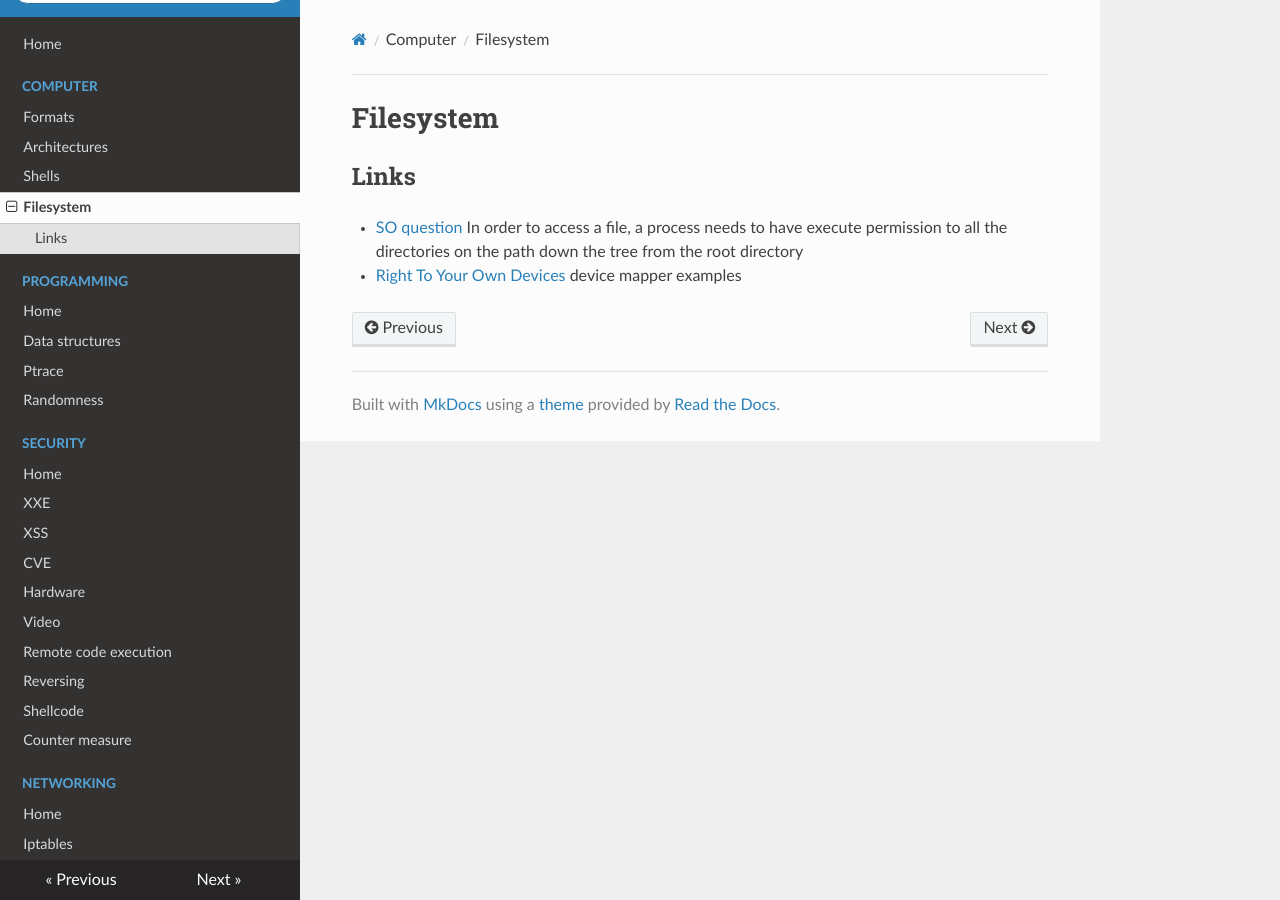
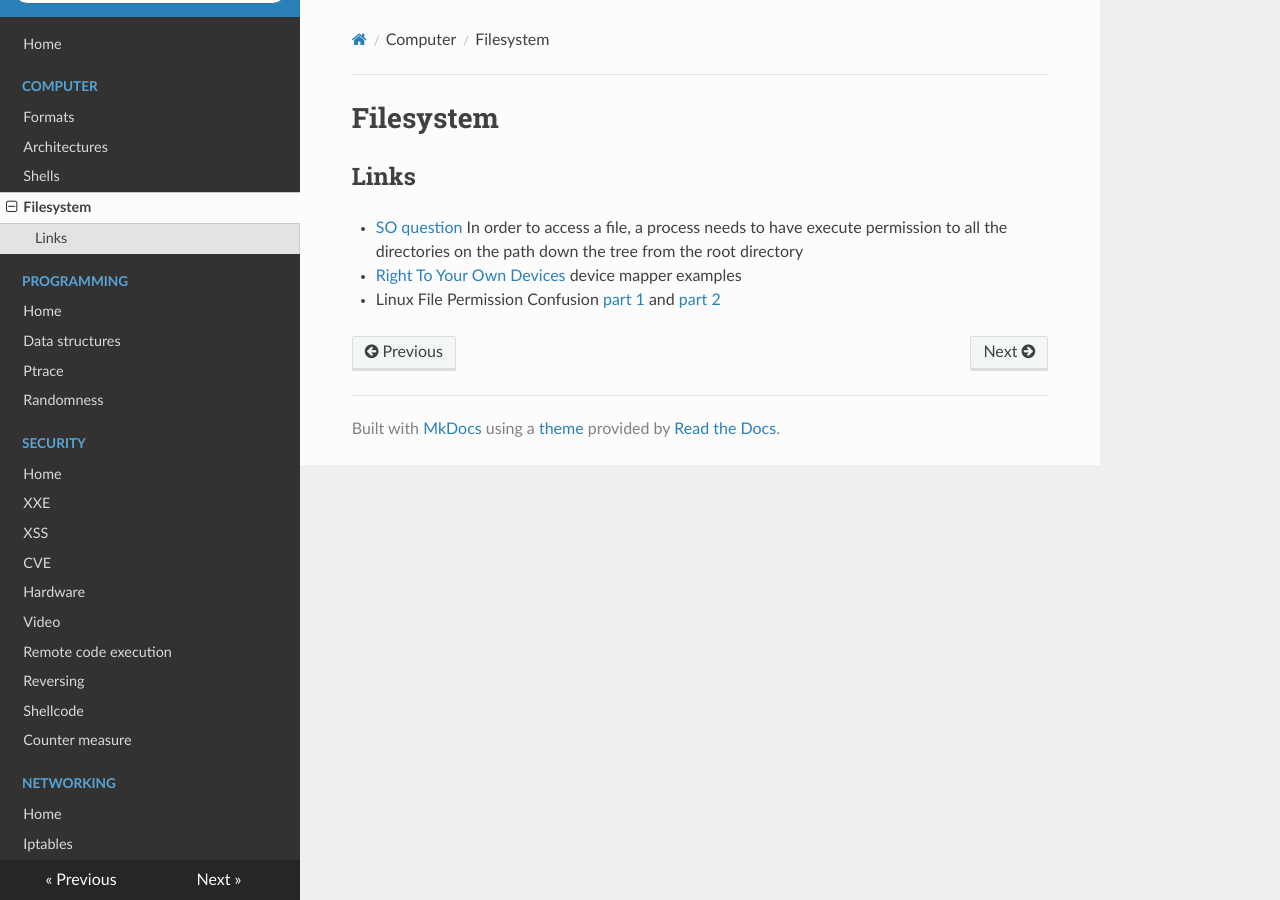
Before and after one commit to gipi/low-level, an MkDocs documentation site: the page built from docs/filesystem.md, in a window 1280 px wide. Built offline with MkDocs 1.6.1, drawn with Linux system fonts in a browser that asks for light colours; nearby versions of some CDN libraries; old or Windows-style settings are respelled for this version of MkDocs.

Commit message:
Add links.

```diff
--- a/docs/filesystem.md
+++ b/docs/filesystem.md
@@ -4,3 +4,4 @@
 
  - [SO question](https://unix.stackexchange.com/questions/95897/permissions-755-on-home-user)  In order to access a file, a process needs to have execute permission to all the directories on the path down the tree from the root directory
  - [Right To Your Own Devices](http://linuxgazette.net/114/kapil.html) device mapper examples
+ - Linux File Permission Confusion [part 1](http://www.hackinglinuxexposed.com/articles/20030417.html) and [part 2](http://www.hackinglinuxexposed.com/articles/20030424.html)
```
